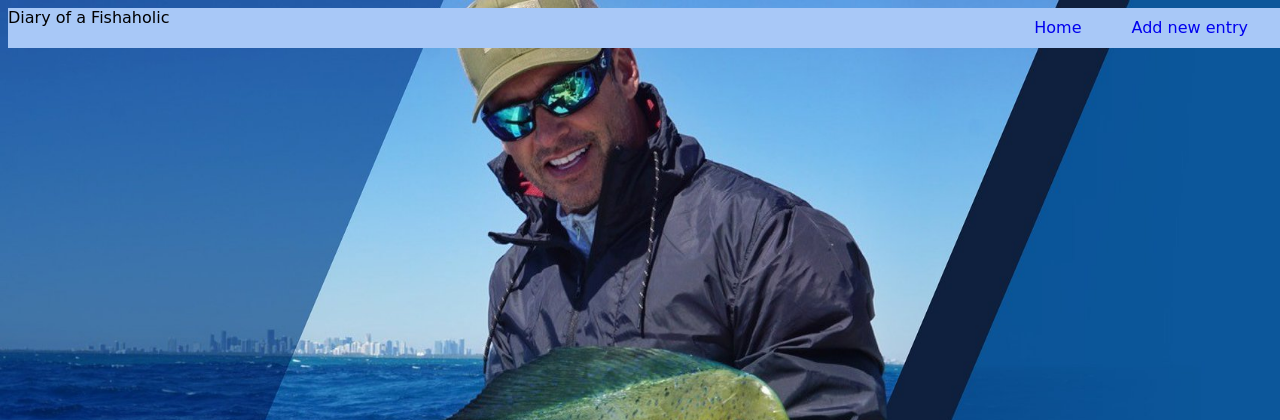
After one commit to kira-pitman/fefficient-function-fish, a Node server app: template server/views/partials/header.hbs in a window 1280 px wide. The commit adds this page. Shown: the top 420 px of the page. Run offline with Node 20, Linux system fonts and the light colour scheme; the template is opened without the code that fills it, so the values that code supplies are empty; some libraries are stand-ins or nearby versions; some web fonts are replaced.

Commit message:
add a nav bar

```diff
--- a/public/main.css
+++ b/public/main.css
@@ -39,10 +39,6 @@ body {
   height: 230px;
 }
 
-.title {
-  text-align: center;
-}
-
 .nav {
   text-align: center;
   color: black;
@@ -77,3 +73,33 @@ body {
 .fishList li {
   margin: 10px;
 }
+
+.navBar {
+  list-style-type: none;
+  margin: 0;
+  padding: 0;
+  background-color: rgb(168, 200, 247);
+  position: fixed;
+  width: 100%;
+  height: 40px;
+}
+
+.navBar li {
+  display: inline;
+}
+.navBar a {
+  text-decoration: none;
+}
+
+.right {
+  float: right;
+  margin-right: 30px;
+  padding: 10px;
+}
+.right :hover {
+  background-color: aliceblue;
+}
+
+.title {
+  padding-top: 10px;
+}
--- a/server/views/layouts/main.hbs
+++ b/server/views/layouts/main.hbs
@@ -10,8 +10,7 @@
   </head>
   <body>
     <div class="app">
-      <h1 class="title">Diary of a Fishaholic</h1>
-      <a class="nav" href="/">Home</a>
+      {{>header}}
       {{{body}}}
     </div>
   </body>
--- /dev/null
+++ b/server/views/partials/header.hbs
@@ -0,0 +1,5 @@
+     <ul class="navBar">
+      <li class="title">Diary of a Fishaholic</li>
+      <li class="right"><a href="/">Add new entry</a></li>
+      <li class="right"><a href="/">Home</a></li>
+     </ul>
```
